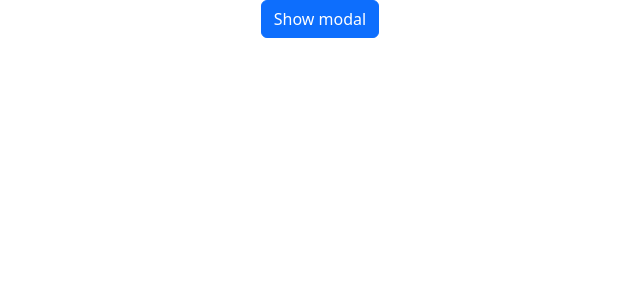
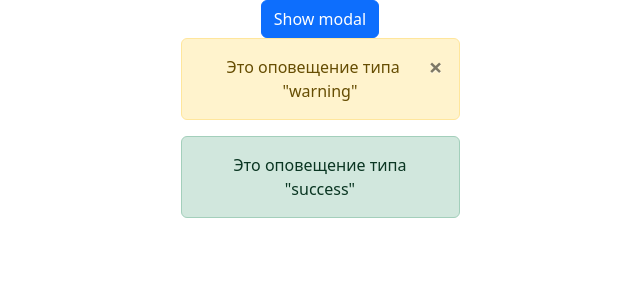
Before and after one commit to almazovurmat/hw58, a React (Create React App) app: page / in a window 1280 px wide. Shown: the top 300 px of the page, without its empty margins (320-960 px from the left). Built offline with nearby package versions, Linux system fonts and the light colour scheme.

Commit message:
Added Alert component

```diff
--- a/src/App.tsx
+++ b/src/App.tsx
@@ -1,13 +1,36 @@
-import React from 'react';
+import React, { useState } from 'react';
+import ModalButton from "./components/Modal/ModalButton";
 import './App.css';
-import ModalButton from "./components/Modal/ModalButton";
+import Alert from "./components/Alert/Alert";
+import { IAlertData } from "./types";
+import {nanoid} from "nanoid";
 
-function App() {
+const App = () => {
+    const closeAlert = (index: number) => {
+        setAlertData(prevAlertData => {
+            const updatedAlertData = [...prevAlertData];
+            updatedAlertData.splice(index, 1);
+            return updatedAlertData;
+        });
+    };
+
+    const [alertData, setAlertData] = useState<IAlertData[]>([
+        { type: 'warning', text: 'Это оповещение типа "warning"', onDismiss: closeAlert },
+        { type: 'success', text: 'Это оповещение типа "success"' }
+    ]);
+
     return (
-        <div className="App">
+        <div className="App container">
             <ModalButton />
+            {alertData.map((alert, index) => (
+                <div className="w-25 mx-auto" key={nanoid()}>
+                    <Alert type={alert.type} onDismiss={('onDismiss' in alert) ? () => closeAlert(index) : undefined}>
+                        {alert.text}
+                    </Alert>
+                </div>
+            ))}
         </div>
     );
-}
+};
 
 export default App;
--- /dev/null
+++ b/src/components/Alert/Alert.tsx
@@ -0,0 +1,23 @@
+import React from 'react';
+
+interface IProps extends React.PropsWithChildren {
+    type: string;
+    onDismiss?: () => void;
+}
+
+const Alert: React.FC<IProps> = ({ type, onDismiss, children }) => {
+    const alertClassName = `alert alert-${type}`;
+
+    return (
+        <div className={alertClassName} role="alert">
+            {onDismiss && (
+                <button onClick={onDismiss} type="button" className="close">
+                    <span aria-hidden="true">&times;</span>
+                </button>
+            )}
+            {children}
+        </div>
+    );
+};
+
+export default Alert;
```
